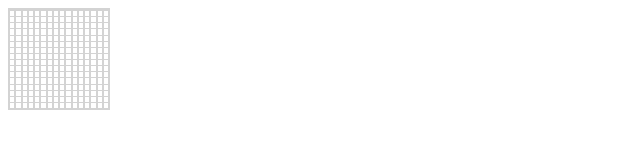
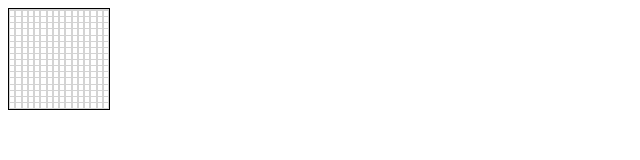
Before and after one commit to GitOfGod/etch-sketch, a plain HTML site: page index.html in a window 1280 px wide. Shown: the whole page, without its empty margins (0-640 px from the left). Drawn offline with Linux system fonts and the light colour scheme.

Commit message:
change style of container border
- Increase size of border and change colour for emphasis

```diff
--- a/styles.css
+++ b/styles.css
@@ -2,7 +2,7 @@
     display: flex;
     width: 100px;
     height: 100px;
-    border: 0.1px solid lightgrey;
+    border: 1px solid black;
 }
 
 .column {
```
